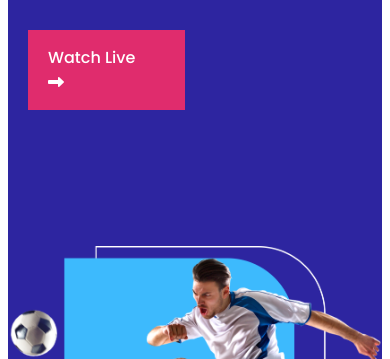
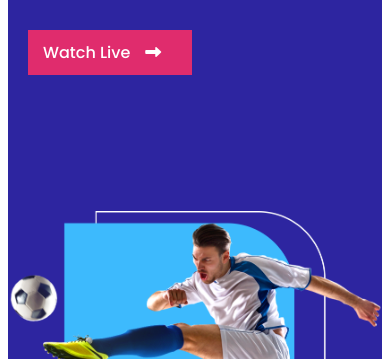
Before and after one commit to borshon420/euro-football-responsive-website, a plain HTML site: page index.html in a window 390 px wide. Shown: the part 485-844 px from the top of the page. Drawn offline with Linux system fonts and the light colour scheme.

Commit message:
title and button responsive

```diff
--- a/index.html
+++ b/index.html
@@ -8,7 +8,7 @@
     <script src="https://kit.fontawesome.com/41ca079110.js" crossorigin="anonymous"></script>
     <!-- link css -->
     <link rel="stylesheet" href="styles/style.css">
-    <title>American Responsive Football Website</title>
+    <title>Euro Responsive Football Website</title>
 </head>
 <body>
     <header class="content">
--- a/styles/style.css
+++ b/styles/style.css
@@ -126,8 +126,8 @@ footer {
     }
 
     .header-title p {
-        width: 35%;
-        padding: 15px 20px;
+        width: 40%;
+        padding: 10px 15px;
         background-color: #E02C6D;
         font-size: 16px;
         color: white;
```
